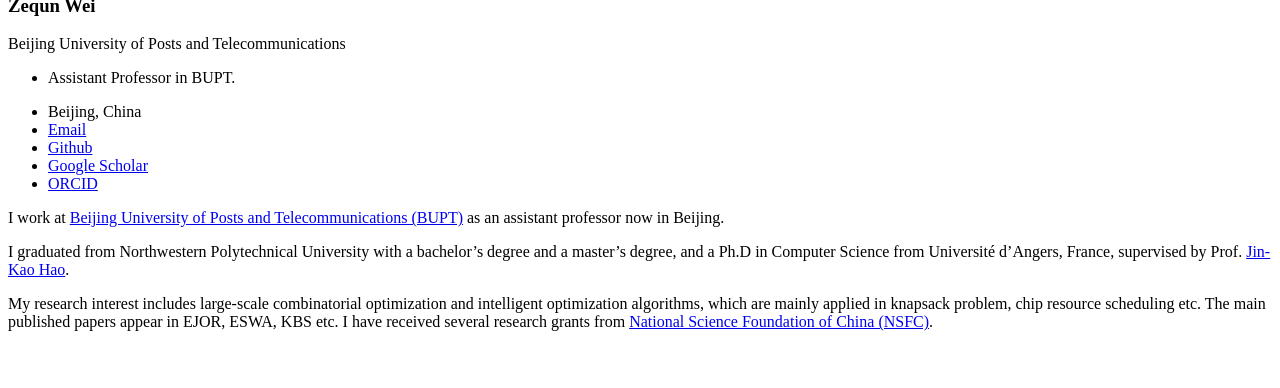
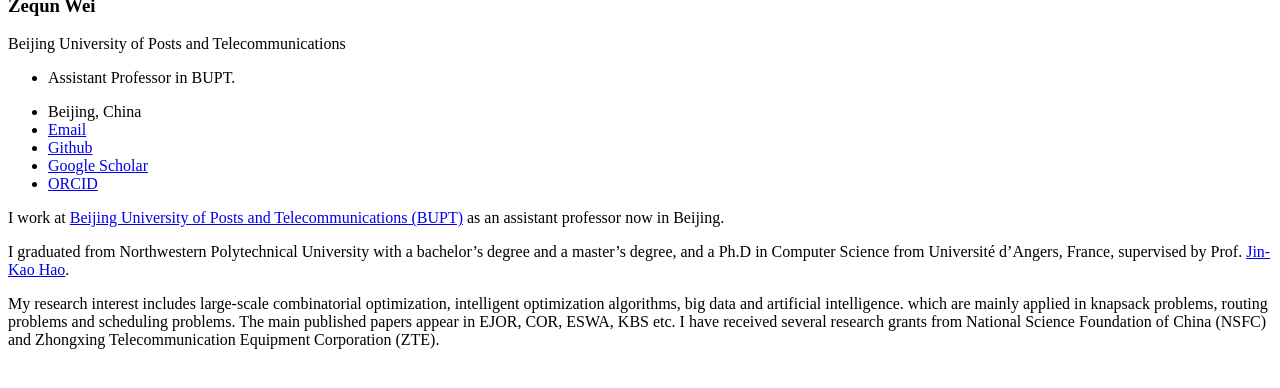
Before and after one commit to Zequn-Wei/Zequn-Wei.github.io, a Jekyll site: the page built from _pages/includes/intro.md, in a window 1280 px wide, cut to the strip 440-828 px from the top of the page. Built offline with Jekyll 4.4.1, drawn with Linux system fonts in a browser that asks for light colours; our own code applies the rules of GitHub Pages for plain Markdown files.

Commit message:
11111743

```diff
--- a/_pages/includes/intro.md
+++ b/_pages/includes/intro.md
@@ -2,4 +2,4 @@ I work at [Beijing University of Posts and Telecommunications (BUPT)](https://ww
 
 I graduated from Northwestern Polytechnical University with a bachelor's degree and a master's degree, and a Ph.D in Computer Science from Université d'Angers, France, supervised by Prof. [Jin-Kao Hao](https://leria-info.univ-angers.fr/~jinkao.hao/).
 
-My research interest includes large-scale combinatorial optimization and intelligent optimization algorithms, which are mainly applied in knapsack problem, chip resource scheduling etc. The main published papers appear in EJOR, ESWA, KBS etc.  I have received several research grants from [National Science Foundation of China (NSFC)](https://www.nsfc.gov.cn/).
+My research interest includes large-scale combinatorial optimization, intelligent optimization algorithms, big data and artificial intelligence. which are mainly applied in knapsack problems, routing problems and scheduling problems. The main published papers appear in EJOR, COR, ESWA, KBS etc.  I have received several research grants from National Science Foundation of China (NSFC) and Zhongxing Telecommunication Equipment Corporation (ZTE).
```
Also changed, not shown: _pages/includes/pub.md (+1 -1 lines).
